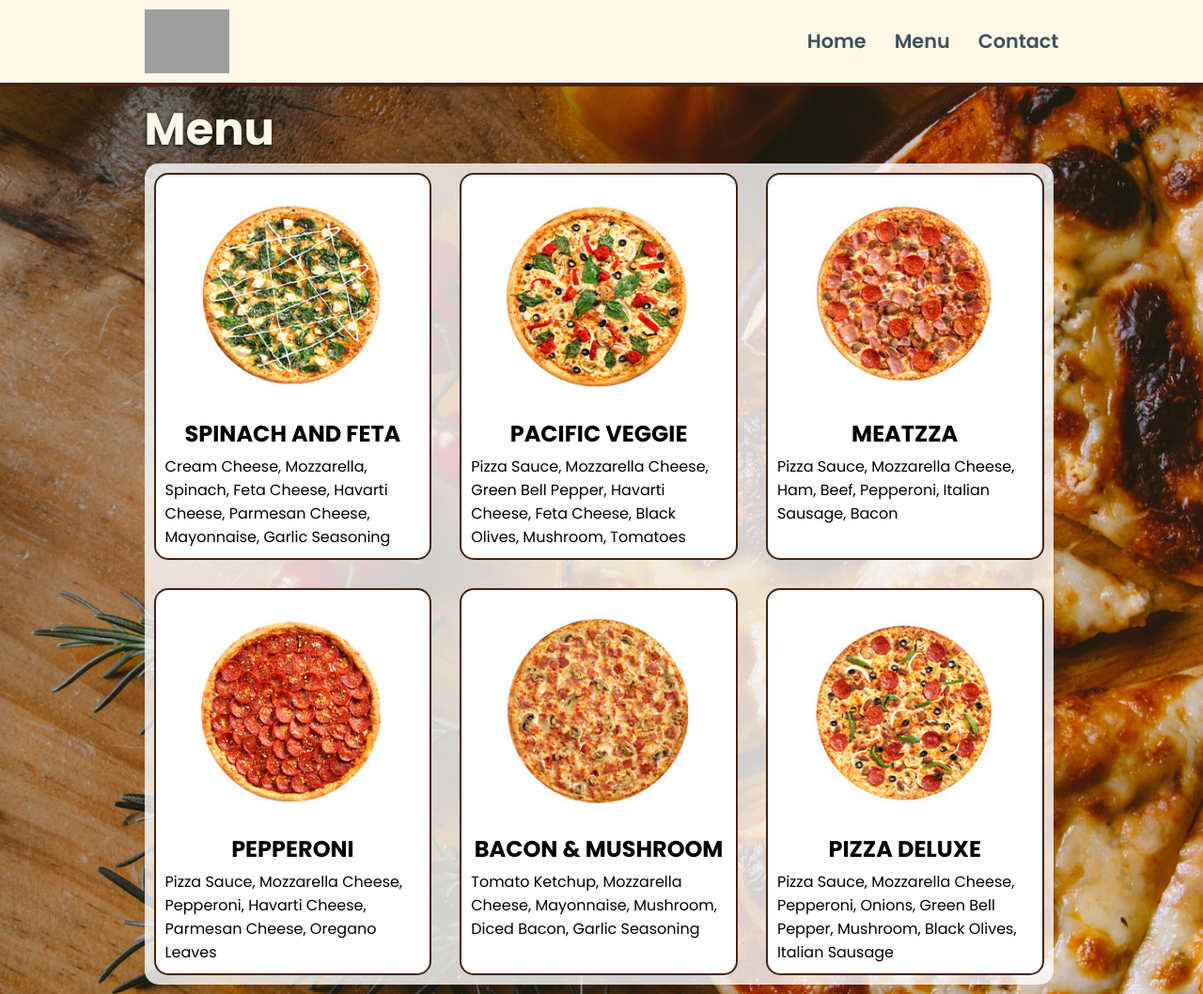
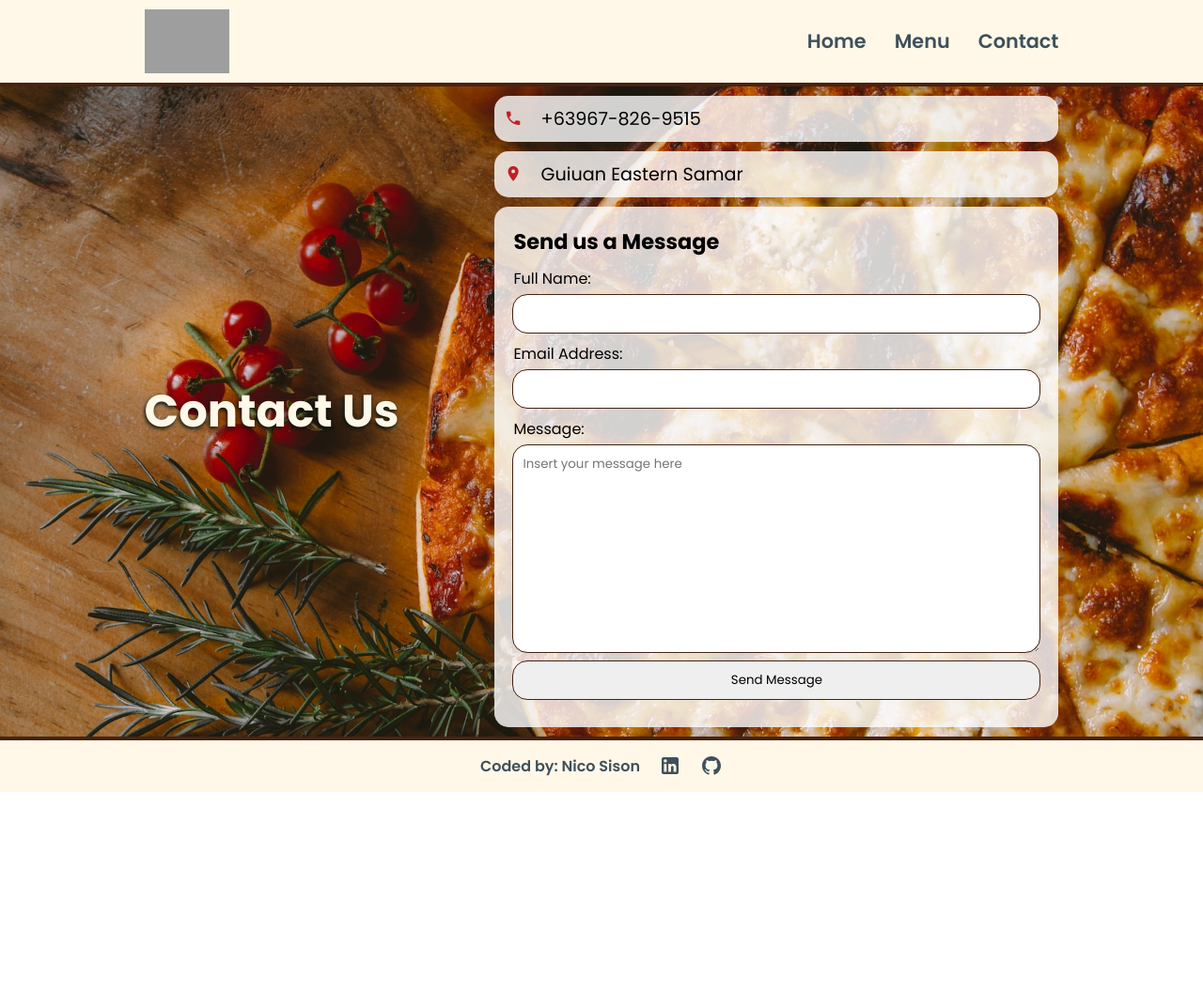
Before and after one commit to OcinS/restaurant-page, a website: page dist/index.html in a window 1280 px wide. Shown: the top 1058 px of the page at 94% size. After the commit the page ends 843 px from the top, so only its background shows below. Drawn offline with Linux system fonts and the light colour scheme; grey boxes are pictures that could not be loaded.

Commit message:
Update HTML and CSS files

```diff
--- a/dist/index.html
+++ b/dist/index.html
@@ -8,7 +8,7 @@
     <link rel="stylesheet" href="https://cdn.jsdelivr.net/npm/@mdi/font@7.3.67/css/materialdesignicons.min.css">
 </head>
 <body>
-    <div id="content"></div>
+    <div id="content">
 
         <header>
 
@@ -39,7 +39,7 @@
                 </div> -->
 
                 <!-- Menu -->
-            <h1 class="menu-headline">Menu</h1>
+                <!-- <h1 class="menu-headline">Menu</h1>
                 <div class="menu-grid">
                     <div class="menu-item">
                         <img class="item-img" src="./images/spinach-and-feta.jpg" alt="test">
@@ -71,8 +71,45 @@
                         <h2 class="item-name">PIZZA DELUXE</h2>
                         <p class="item-description">Pizza Sauce, Mozzarella Cheese, Pepperoni, Onions, Green Bell Pepper, Mushroom, Black Olives, Italian Sausage</p>
                     </div>
+                </div> -->
+
+                <!-- Contact -->
+                <h1 class="contact-title">Contact Us</h1>
+
+                <div class="contact-information">
+
+                    <div class="contact-section">
+                        <span class="mdi mdi-phone"></span>
+                        <p>+63967-826-9515</p>
                     </div>
 
+                    <div class="contact-section">
+                        <span class="mdi mdi-map-marker"></span>
+                        <p>Guiuan Eastern Samar</p>
+                    </div>
+
+                    <form id="contact-form">
+                        <div class="form-header">
+                            <h3>Send us a Message</h3>
+                        </div>
+                        <div class="form-section">
+                            <label for="full-name">Full Name:</label>
+                            <input type="text" name="full-name" id="full-name">
+                        </div>
+                        <div class="form-section">
+                            <label for="email">Email Address:</label>
+                            <input type="email" name="email" id="email">
+                        </div>
+                        <div class="form-section">
+                            <label for="message">Message:</label>
+                            <textarea name="message" id="message" cols="30" rows="10" placeholder="Insert your message here"></textarea>
+                        </div>
+                        <div class="form-section">
+                            <button class="contact-btn" type="submit">Send Message</button>
+                        </div>
+                    </form>
+
+                </div>
 
             </div>
 
@@ -90,6 +127,8 @@
 
         </footer>
 
+    </div>
+
     <script src="./main.js"></script>
 </body>
 </html>
--- a/dist/style.css
+++ b/dist/style.css
@@ -24,12 +24,12 @@
 
 /* Layout Styles */
 
-body {
+#content {
     background-image: url(./images/pizza-background.jpg);
     background-size: cover;
     min-height: 100vh;
     display: grid;
-    grid-template-rows: auto auto 1fr auto;
+    grid-template-rows: auto 1fr auto;
 }
 
 .container {
@@ -107,7 +107,7 @@ footer {
 
     /* Home */
     .hero-block {
-        width: 420px;
+        max-width: 420px;
         display: flex;
         flex-direction: column;
         gap: 20px;
@@ -170,6 +170,62 @@ footer {
     }
 
 
+    /* Contact */
+    .contact-title {
+        color: var(--white-color);
+        font-size: 3rem;
+        text-align: start;
+        text-shadow: -1px 2px 4px rgba(3, 18, 14, 1);
+    }
+
+    .contact-information {
+        width: 600px;
+    }
+
+    .contact-section {
+        width: 100%;
+        background-color: rgba(255, 255, 255, 0.8);
+        padding: 10px;
+        border-radius: 15px;
+        display: flex;
+        gap: 20px;
+        font-size: 1.2rem;
+        margin-bottom: 10px;
+    }
+
+    .mdi-phone, .mdi-map-marker {
+        color: var(--red-color);
+    }
+
+    #contact-form {
+        background-color: rgba(255, 255, 255, 0.8);
+        padding: 20px;
+        border-radius: 15px;
+    }
+
+    .form-header {
+        font-size: 1.2rem;
+        margin-bottom: 10px;
+    }
+
+    .form-section {
+        margin-bottom: 10px;
+        display: flex;
+        flex-direction: column;
+        gap: 5px;
+    }
+
+    input, label, textarea, .contact-btn {
+        min-width: 250px;
+    }
+
+    input, textarea, .contact-btn {
+        border-radius: 15px;
+        padding: 10px;
+        border: none;
+        outline: 1px solid var(--brown-color);
+    }
+
 
 /* Footer */
 
@@ -200,4 +256,15 @@ footer .footer-text {
     #navbar ul li {
         font-size: 0.8rem;
     }
+
+    .contact-information {
+        width: 400px;
+    }
 }
+
+@media (max-width: 1145px) {
+
+    .contact-information {
+        width: 100%;
+    }
+}
```
Lines whose indentation alone changed are shown as unchanged.
